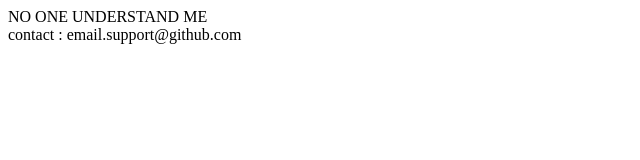
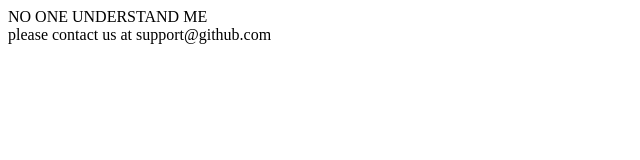
Before and after one commit to Arthurker/myindex, a plain HTML site: page index.html in a window 1280 px wide. Shown: the full height of the page, 0-640 px from the left. Drawn offline with Linux system fonts and the light colour scheme.

Commit message:
修改显示

```diff
--- a/index.html
+++ b/index.html
@@ -8,6 +8,8 @@
 </head>
 <body>
 NO ONE UNDERSTAND ME
-<div id="footer">contact : email.support@github.com</div>
+<div id="footer">
+ please contact us at support@github.com
+</div>
 </body>
 </html>
```
